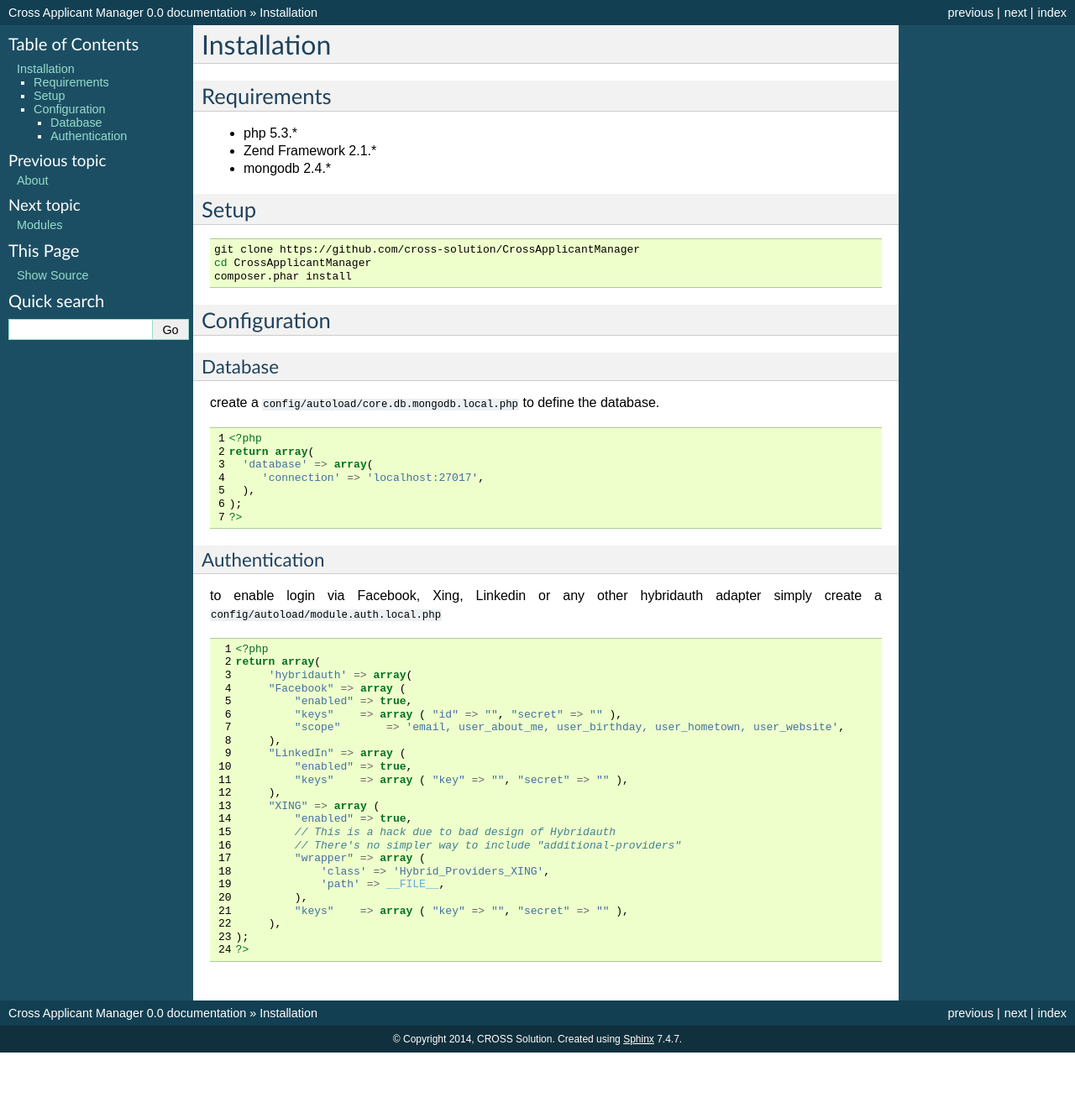
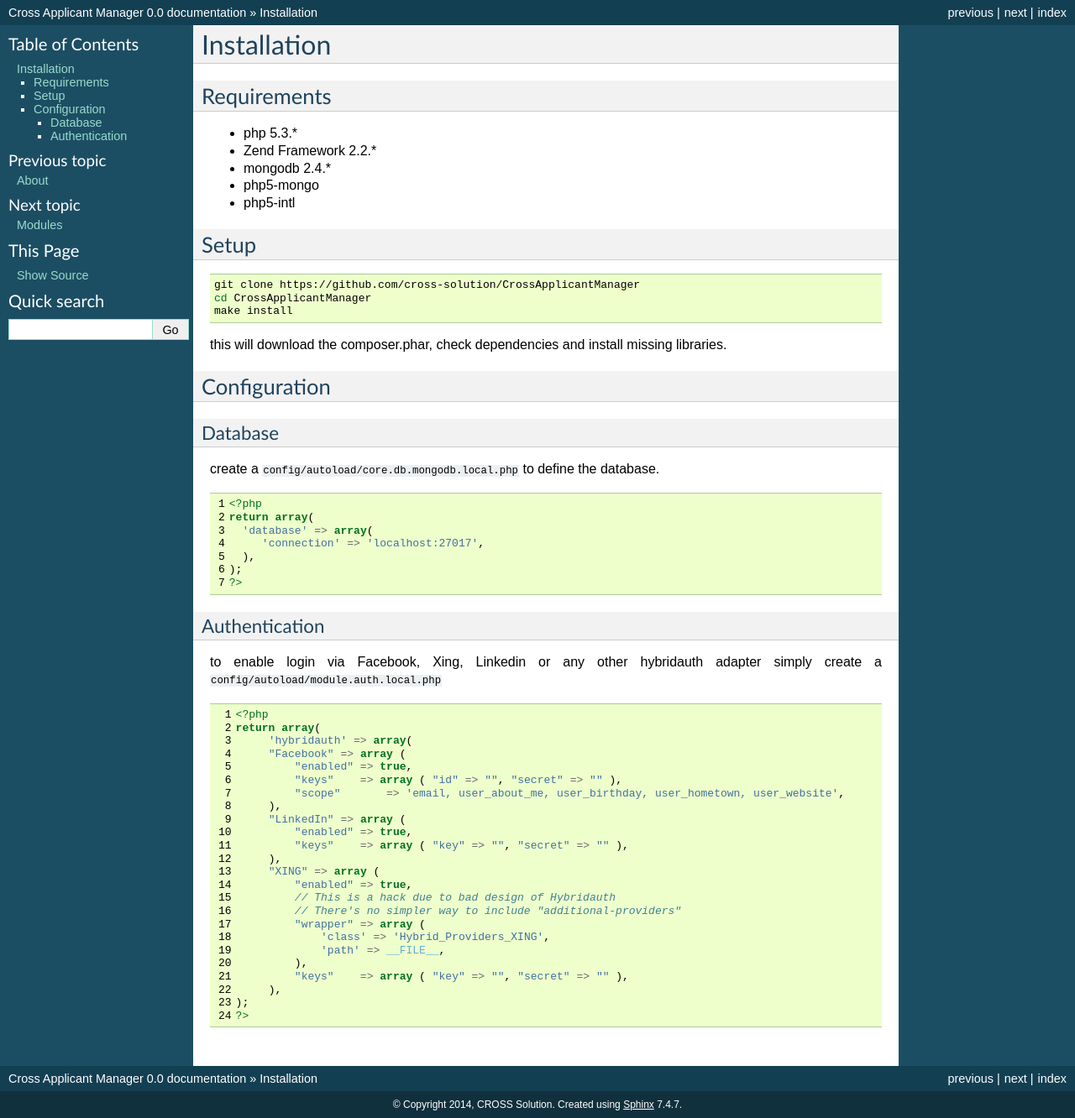
Before and after one commit to cross-solution/YawikDocs, a Sphinx documentation site: the page built from source/installation.rst, in a window 1280 px wide. Shown: the whole page at 84% size. Built offline with Sphinx 7.4.7, drawn with Linux system fonts in a browser that asks for light colours; before the commit the page ends 1254 px from its top, so only the background shows below that.

Commit message:
* requires ZF-2.2.*

```diff
--- a/source/conf.py
+++ b/source/conf.py
@@ -25,7 +25,13 @@ import sys, os
 
 # Add any Sphinx extension module names here, as strings. They can be extensions
 # coming with Sphinx (named 'sphinx.ext.*') or your custom ones.
-extensions = []
+extensions = ['sphinxcontrib.phpdomain']
+
+# The name of the default domain.
+primary_domain = 'php'
+
+# The default language to highlight source code in.
+highlight_language = 'php'
 
 # Add any paths that contain templates here, relative to this directory.
 templates_path = ['_templates']
--- a/source/index.rst
+++ b/source/index.rst
@@ -14,6 +14,10 @@ Contents:
    about
    installation
    modules
+   screens
+   faq
+   customize
+   api
 
 
 Indices and tables
--- a/source/installation.rst
+++ b/source/installation.rst
@@ -5,8 +5,10 @@ Requirements
 ------------
 
 * php 5.3.*
-* Zend Framework 2.1.*
+* Zend Framework 2.2.*
 * mongodb 2.4.*
+* php5-mongo
+* php5-intl
 
 Setup
 -----
@@ -15,8 +17,9 @@ Setup
 
   git clone https://github.com/cross-solution/CrossApplicantManager
   cd CrossApplicantManager
-  composer.phar install
+  make install
 
+this will download the composer.phar, check dependencies and install missing libraries.
 
 Configuration
 -------------
```
